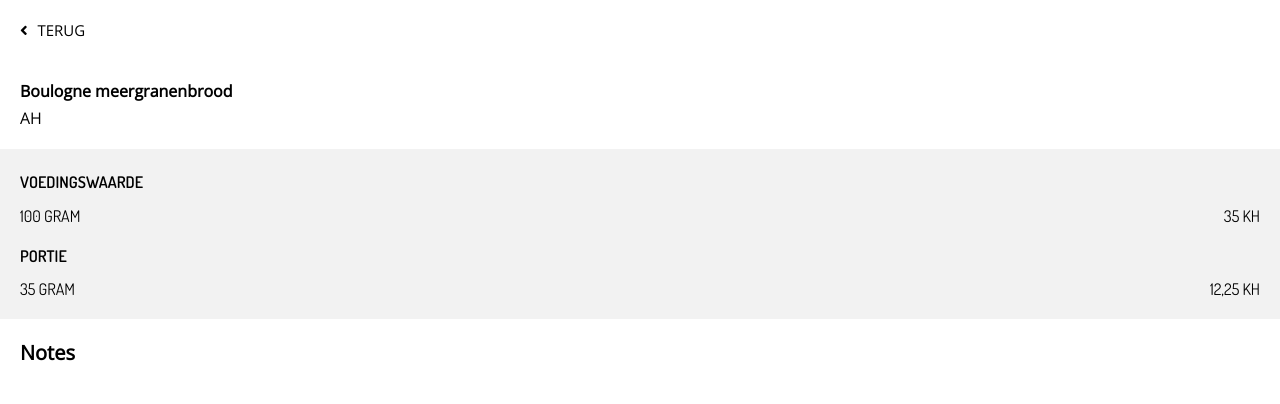
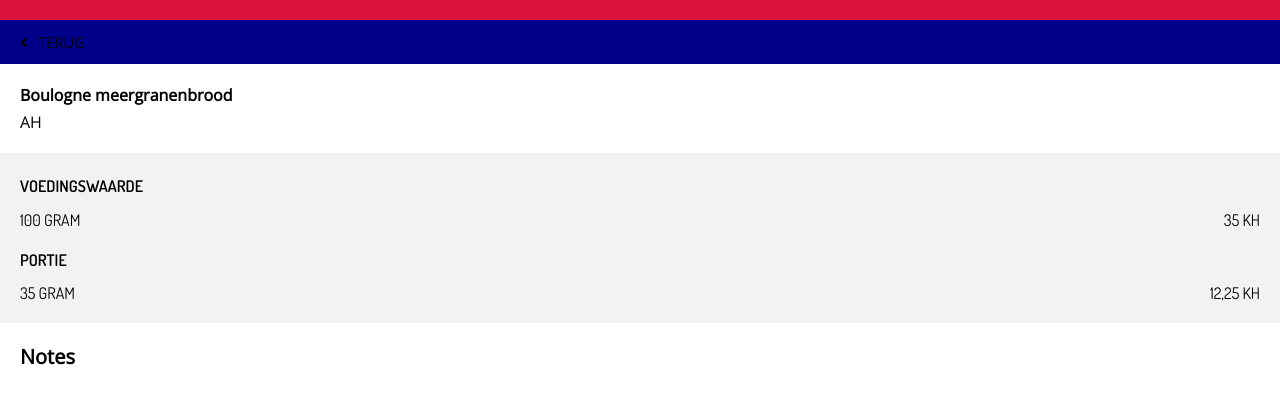
Before and after one commit to pcvandamcb/koolhydraatjes, a React app: page /#/product/1 in a window 1280 px wide. Built offline with nearby package versions, Linux system fonts and the light colour scheme.

Commit message:
Added styling for status and navigation bar

```diff
--- a/src/components/ProductDetails.js
+++ b/src/components/ProductDetails.js
@@ -8,11 +8,13 @@
 
   return (
     <div className="product-detail">
-      <div className="back-button">
-        <Link to="/">
-          <i className="fas fa-angle-left" />
-          <span>Terug</span>
-        </Link>
+      <div id="navigation-bar">
+        <div className="back-button">
+          <Link to="/">
+            <i className="fas fa-angle-left" />
+            <span>Terug</span>
+          </Link>
+        </div>
       </div>
       <div className="product-name">
         <h1>{productDetails.name}</h1>
--- a/src/index.html
+++ b/src/index.html
@@ -14,6 +14,7 @@
 </head>
 
 <body>
+    <div id="status-bar"></div>
     <div id="root-koolhydraatjes"></div>
 </body>
 
--- a/src/style.scss
+++ b/src/style.scss
@@ -18,6 +18,18 @@
 a {
   text-decoration: none;
   color: #000;
+}
+
+#status-bar {
+  height: 20px;
+  background: crimson;
+}
+
+#navigation-bar {
+  height: 44px;
+  background: darkblue;
+  display: flex;
+  align-items: center;
 }
 
 .search {
@@ -54,7 +66,7 @@
 
 .back-button {
   font-size: 15px;
-  padding: 20px;
+  padding: 0px 20px;
   i {
     margin-right: 10px;
   }
```
